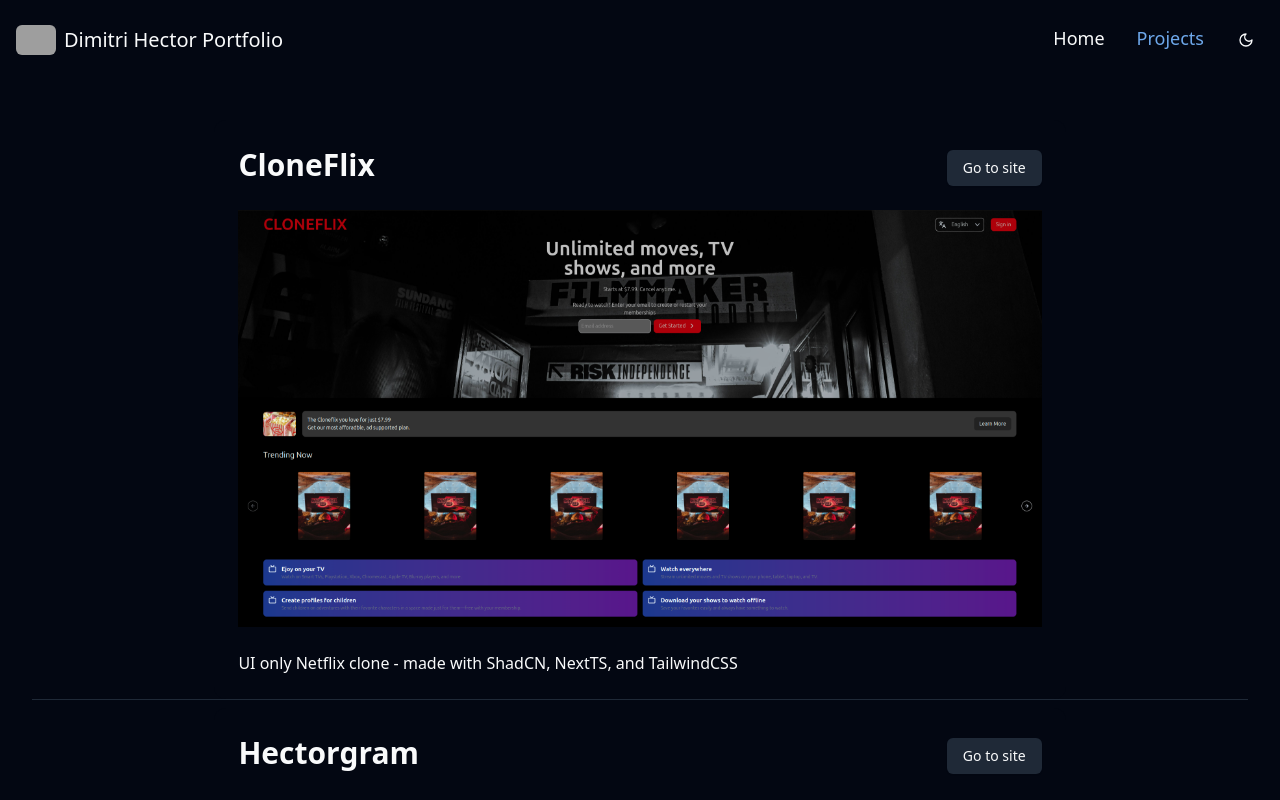
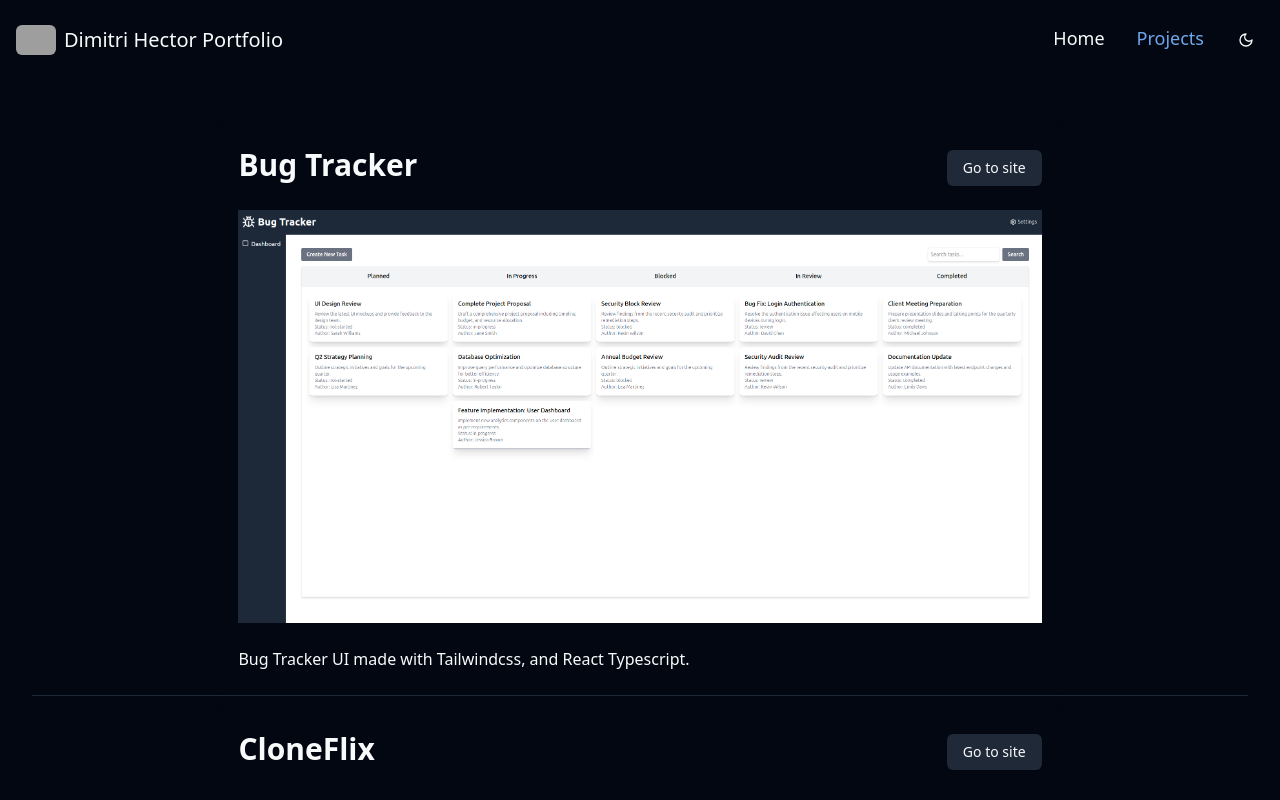
Before and after one commit to joshuahector86/portfolio, a React (Vite) app: page /projects in a window 1280 px wide. Built offline with nearby package versions, Linux system fonts and the light colour scheme; grey boxes are pictures that could not be loaded.

Commit message:
adding new project

```diff
--- a/src/assets/index.ts
+++ b/src/assets/index.ts
@@ -5,8 +5,8 @@
 import personal_site from "./personal_site.png";
 import portfolio_site_1 from "./portfolio_site_1.png";
 import portfolio_site_2 from "./portfolio_site_2.png";
-import blog_site from "./blog_site.png";
 import cloneflix from "./cloneflixUI.png";
+import bugtracker from "./bug-track.png";
 
 export {
   chat_app,
@@ -16,6 +16,6 @@
   personal_site,
   portfolio_site_1,
   portfolio_site_2,
-  blog_site,
   cloneflix,
+  bugtracker,
 };
--- a/src/potfolio-data/project-data.ts
+++ b/src/potfolio-data/project-data.ts
@@ -1,5 +1,5 @@
 import {
-  // blog_site,
+  bugtracker,
   chat_app,
   clone_tube,
   cloneflix,
@@ -9,6 +9,13 @@
 } from "@/assets";
 
 export const project_data = [
+  {
+    projectName: "Bug Tracker",
+    url: "https://bug-track-rouge.vercel.app/",
+    projectImg: bugtracker,
+    projectCaption:
+      "Bug Tracker UI made with Tailwindcss, and React Typescript.",
+  },
   {
     projectName: "CloneFlix",
     url: "https://cloneflix-pi.vercel.app/",
@@ -30,13 +37,7 @@
     projectCaption:
       "Chat application UI that sets up conversation support using Zustand as the global state management solution.",
   },
-  // {
-  //   projectName: "Blog Site",
-  //   url: "https://pro-blog-ten.vercel.app/",
-  //   projectImg: blog_site,
-  //   projectCaption:
-  //     "Blog Site UI Only - made with ShadCN, React, Typescript, and TailwindCSS",
-  // },
+
   {
     projectName: "CloneTube",
     url: "https://youtube-clone-phi-wine.vercel.app/",
```
Also changed, not shown: src/assets/blog_site.png (deleted), src/assets/bug-track.png (added).
